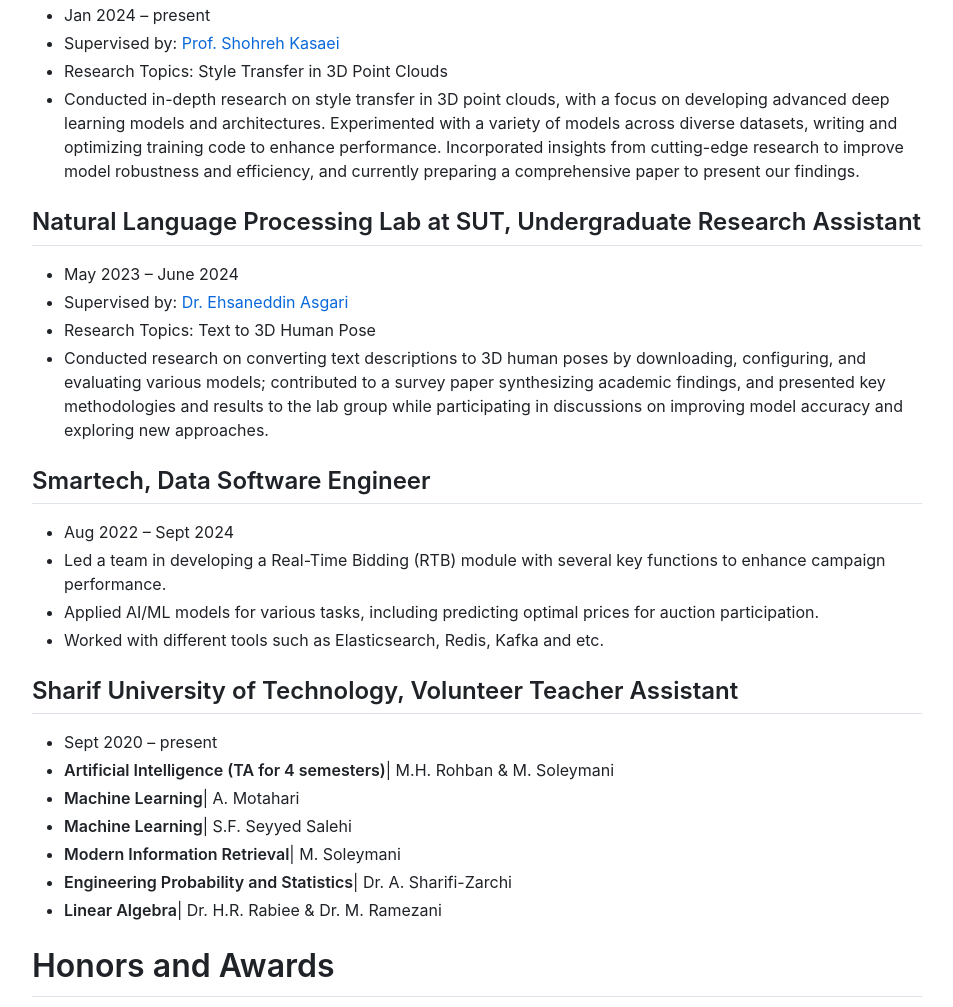
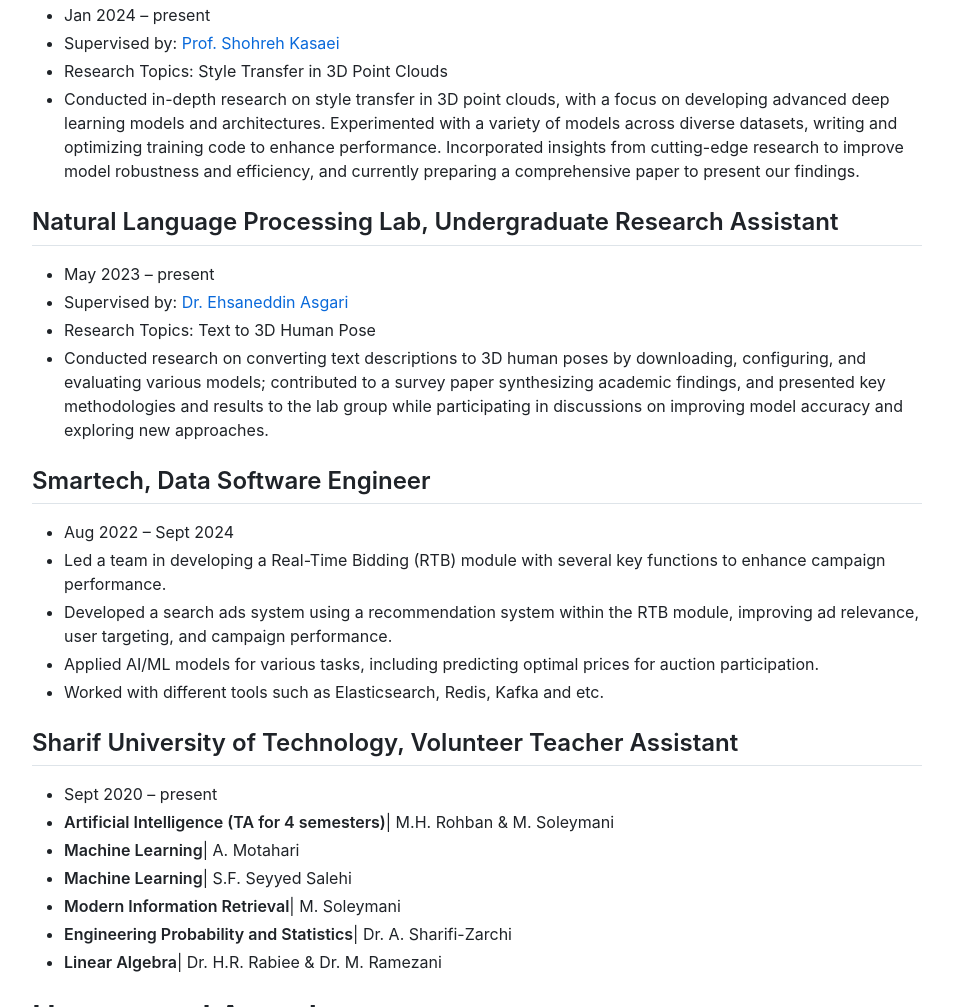
Before and after one commit to erfansadraiye/erfansadraiye.github.io, a plain HTML site: page index.html in a window 1280 px wide. Shown: the part 712-1719 px from the top of the page, without its empty margins (163-1116 px from the left). Drawn offline with nearby package versions, Linux system fonts and the light colour scheme.

Commit message:
update cv

```diff
--- a/index.html
+++ b/index.html
@@ -57,9 +57,9 @@
         <li>Research Topics: Style Transfer in 3D Point Clouds</li>
         <li>Conducted in-depth research on style transfer in 3D point clouds, with a focus on developing advanced deep learning models and architectures. Experimented with a variety of models across diverse datasets, writing and optimizing training code to enhance performance. Incorporated insights from cutting-edge research to improve model robustness and efficiency, and currently preparing a comprehensive paper to present our findings.</li>
         </ul>
-        <h2>Natural Language Processing Lab at SUT, Undergraduate Research Assistant</h2>
+        <h2>Natural Language Processing Lab, Undergraduate Research Assistant</h2>
         <ul>
-        <li>May 2023 – June 2024</li>
+        <li>May 2023 – present</li>
         <li>Supervised by: <a href="https://scholar.google.com/citations?hl=en&amp;user=lIVvIFsAAAAJ">Dr. Ehsaneddin Asgari</a></li>
         <li>Research Topics: Text to 3D Human Pose</li>
         <li>Conducted research on converting text descriptions to 3D human poses by downloading, configuring, and evaluating various models; contributed to a survey paper synthesizing academic findings, and presented key methodologies and results to the lab group while participating in discussions on improving model accuracy and exploring new approaches.</li>
@@ -68,6 +68,7 @@
         <ul>
         <li>Aug 2022 – Sept 2024</li>
         <li>Led a team in developing a Real-Time Bidding (RTB) module with several key functions to enhance campaign performance.</li>
+        <li>Developed a search ads system using a recommendation system within the RTB module, improving ad relevance, user targeting, and campaign performance.</li>
         <li>Applied AI/ML models for various tasks, including predicting optimal prices for auction participation.</li>
         <li>Worked with different tools such as Elasticsearch, Redis, Kafka and etc.</li>
         </ul>
```
Also changed, not shown: 1 other file.
